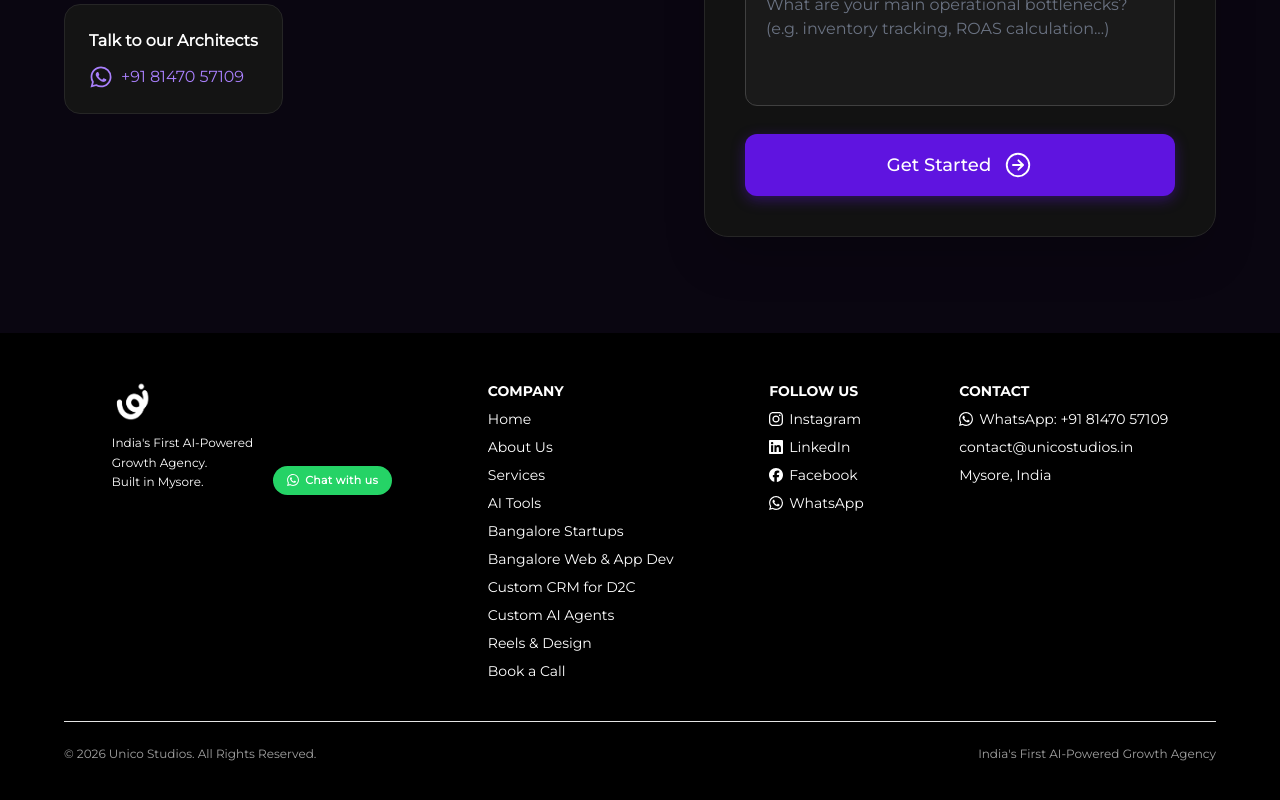
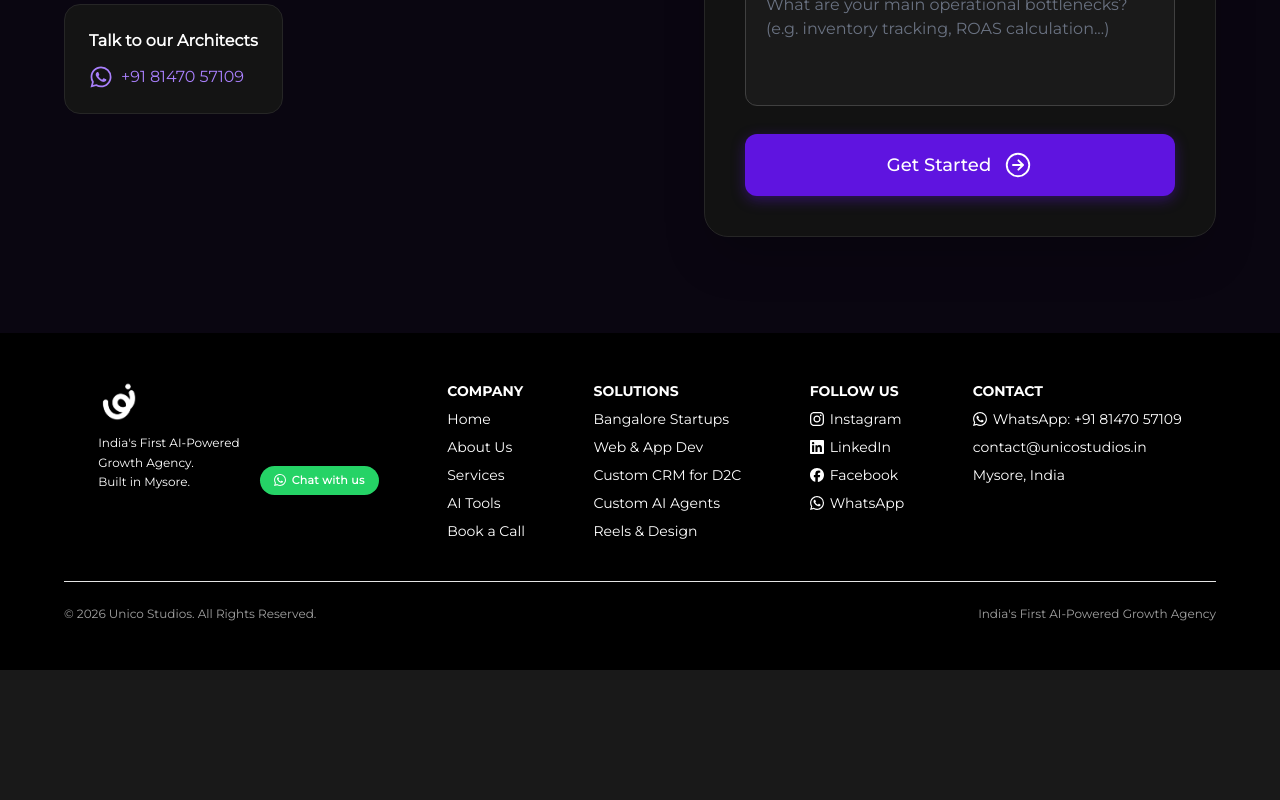
Before and after one commit to Unicostudios/UnicoLatest, a Next.js app: page /d2c-crm-development in a window 1280 px wide. Shown: the part 6865-7665 px from the top of the page. After the commit the page ends 7535 px from the top, so only its background shows below. Built offline with nearby package versions, Linux system fonts and the light colour scheme; a web font is replaced by a local one.

Commit message:
Organize new landing page URLs naturally into a Solutions column in Footer

```diff
--- a/src/app/components/Footer.jsx
+++ b/src/app/components/Footer.jsx
@@ -22,12 +22,17 @@
                 { title: "About Us", href: "/#about" },
                 { title: "Services", href: "/#services" },
                 { title: "AI Tools", href: "/tools" },
+                { title: "Book a Call", href: "https://calendly.com/unicostudioss/30min" },
+              ]}
+            />
+            <GenericColumn
+              title="Solutions"
+              links={[
                 { title: "Bangalore Startups", href: "/bengaluru-digital-marketing" },
-                { title: "Bangalore Web & App Dev", href: "/bengaluru-web-app-development" },
+                { title: "Web & App Dev", href: "/bengaluru-web-app-development" },
                 { title: "Custom CRM for D2C", href: "/d2c-crm-development" },
                 { title: "Custom AI Agents", href: "/custom-ai-agents-bengaluru" },
                 { title: "Reels & Design", href: "/creative-design-reels-bengaluru" },
-                { title: "Book a Call", href: "https://calendly.com/unicostudioss/30min" },
               ]}
             />
             <GenericColumn
```
